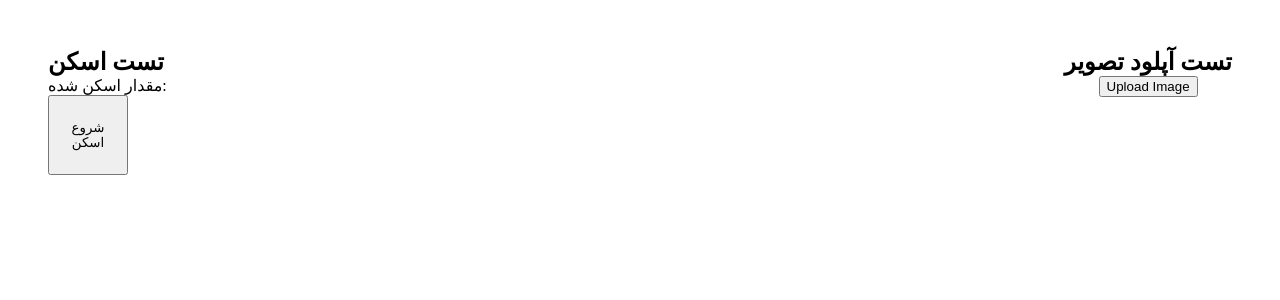
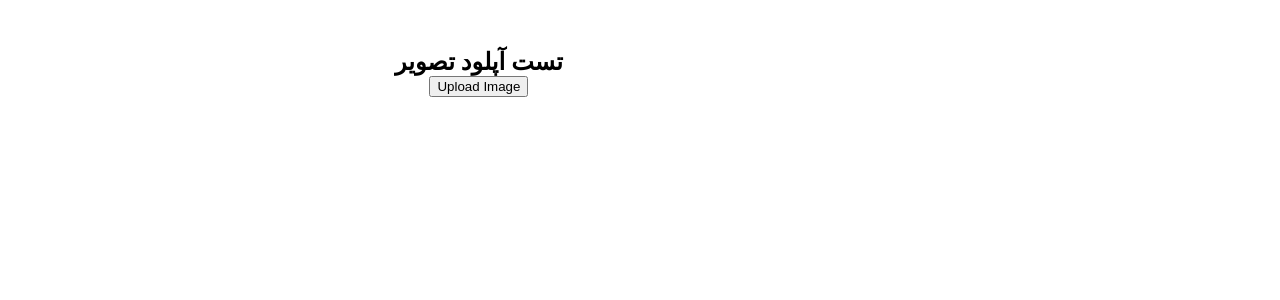
Before and after one commit to iamamirali/pwa-test, a React (Vite) app: page / in a window 1280 px wide. Shown: the top 300 px of the page. Built offline with nearby package versions, Linux system fonts and the light colour scheme.

Commit message:
feat: complete scan test

```diff
--- a/src/App.tsx
+++ b/src/App.tsx
@@ -1,78 +1,46 @@
-import { useEffect, useState } from "react";
-import ImageUploader from "./ImageUploader";
+import { useEffect, useState } from 'react';
+import ImageUploader from './ImageUploader';
 
 function App() {
-  const [value, setValue] = useState("");
-  const [confirmButton, setConfirmButton] = useState(false);
-  const [startButton, setStartButton] = useState(true);
+  const [inputValue, setInputValue] = useState('');
+  const [clipboardValue, setClipboardValue] = useState('');
 
   useEffect(() => {
     const handlePaste = (e: ClipboardEvent) => {
-      const pastedData = e.clipboardData?.getData("text");
+      const pastedData = e.clipboardData?.getData('text');
       if (pastedData) {
-        setValue(pastedData.trim());
-        setConfirmButton(true);
+        setClipboardValue(pastedData.trim());
       }
     };
 
-    const handleAppFocus = () => {
-      setStartButton(true);
-    };
-
-    window.addEventListener("paste", handlePaste);
-    window.addEventListener("focus", handleAppFocus);
+    window.addEventListener('paste', handlePaste);
 
     return () => {
-      window.removeEventListener("paste", handlePaste);
-      window.removeEventListener("focus", handleAppFocus);
+      window.removeEventListener('paste', handlePaste);
     };
   }, []);
 
   return (
     <div
       style={{
-        display: "flex",
-        justifyContent: "space-between",
-        padding: "48px",
-        flexWrap: "wrap",
-        gap: "48px",
+        display: 'flex',
+        justifyContent: 'space-between',
+        padding: '48px',
+        flexWrap: 'wrap',
+        gap: '48px',
       }}
     >
-      <div style={{ minWidth: "300px" }}>
+      <div style={{ minWidth: '300px' }}>
         <h2>تست اسکن</h2>
-        <p>{`مقدار اسکن شده: ${value}`}</p>
-        {confirmButton && !startButton && (
-          <button
-            onClick={() => {
-              setValue("");
-            }}
-            style={{ width: 80, height: 80 }}
-          >
-            تایید اسکن
-          </button>
-        )}
-
-        {startButton && (
-          <button
-            onClick={() => {
-              setStartButton(false);
-              setValue("");
-            }}
-            style={{ width: 80, height: 80 }}
-          >
-            شروع اسکن
-          </button>
-        )}
-        {/* <input
-        inputMode="none"
-        value={""}
-        onChange={(e) => setValue(e.target.value)}
-        // style={{
-        //   position: 'absolute',
-        //   opacity: 0,
-        //   pointerEvents: 'none',
-        // }}
-      /> */}
+        <p>{`مقدار اسکن شده از کلیپ بورد: ${clipboardValue}`}</p>
+        <br />
+        <p>{`مقدار اسکن شده از اینپوت: ${inputValue}`}</p>
+        <br />
+        <input
+          inputMode="none"
+          value=""
+          onChange={(e) => setInputValue(e.target.value)}
+        />
       </div>
 
       <div>
--- a/src/index.css
+++ b/src/index.css
@@ -1,4 +1,5 @@
 * {
   margin: 0;
   box-sizing: border-box;
+  direction: rtl;
 }
```
